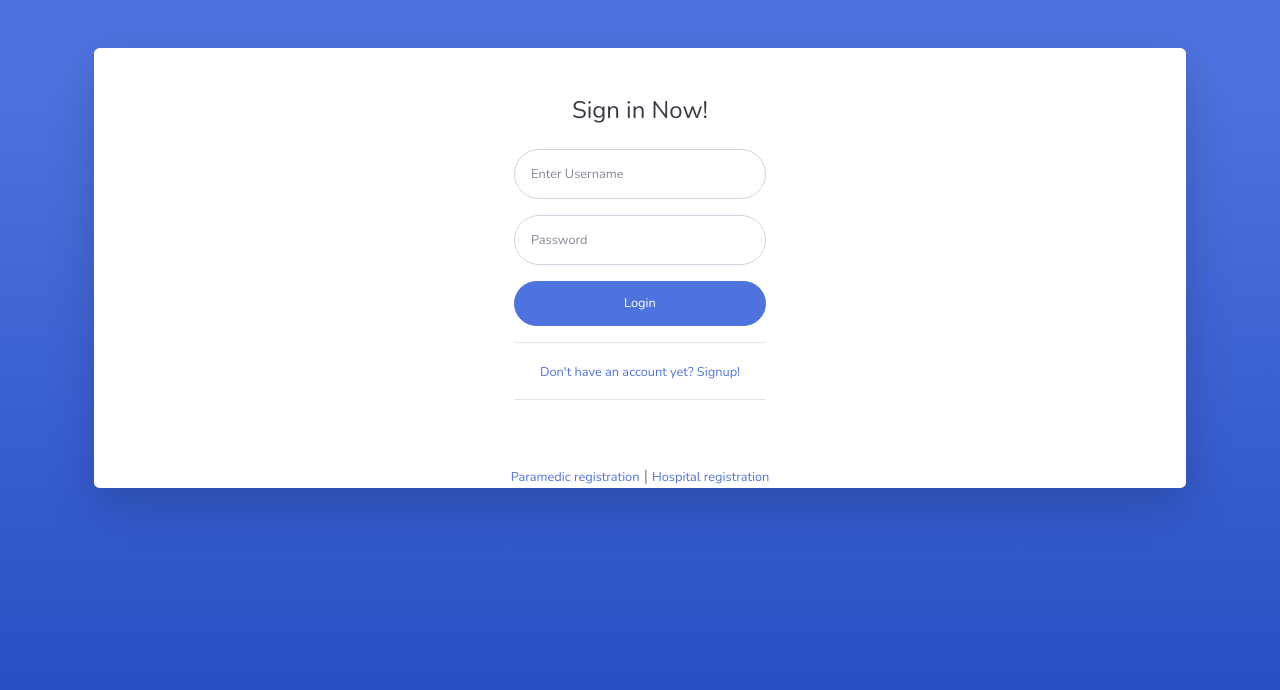
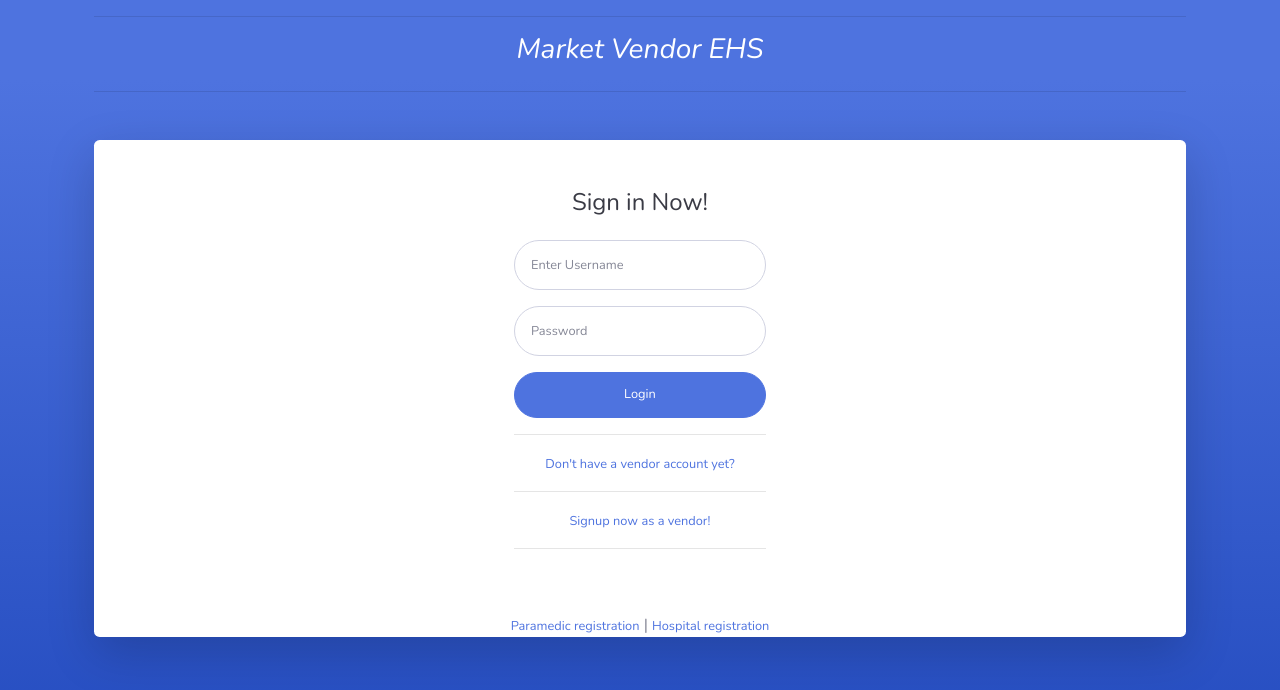
Before and after one commit to HFGasproMain/smartwatch_reader, a Django app: page /accounts/login/ in a window 1280 px wide. Shown: the top 690 px of the page. Run offline with Django 4.2, Linux system fonts and the light colour scheme; some libraries are stand-ins or nearby versions.

Commit message:
added new features

```diff
--- a/accounts/templates/login.html
+++ b/accounts/templates/login.html
@@ -26,8 +26,8 @@
 
 <body class="bg-gradient-primary">
 
-    <div class="container">
-
+    <div class="container"> <hr>
+    <h3 style="color:#fff; margin: auto; text-align: center;" class="h3 text-white-900 mb-4"><i>Market Vendor EHS</i></h3><hr>
         <div class="card o-hidden border-0 shadow-lg my-5">
             <div class="card-body p-0">
                 <!-- Nested Row within Card Body -->
@@ -35,7 +35,9 @@
                     <!-- <div class="col-lg-5 d-none d-lg-block bg-register-imag"></div> -->
                     <div class="col-4"></div>
                     <div class="col-lg-4">
+
                         <div class="p-5">
+
                             <div class="text-center">
                                 <h1 class="h4 text-gray-900 mb-4">Sign in Now!</h1>
                             </div>
@@ -69,7 +71,8 @@
                                 <a class="small" href="forgot-password.html">Forgot Password?</a>
                             </div> -->
                             <div class="text-center">
-                                <a class="small" href="{% url 'vendor_signup' %}">Don't have an account yet? Signup!</a>
+                                <a class="small" href="{% url 'vendor_signup' %}">Don't have a vendor account yet?
+                                    <hr> Signup now as a vendor!</a>
                                 <br><hr>
                             </div>
                         </div>
```
Also changed, not shown: db.sqlite3.
